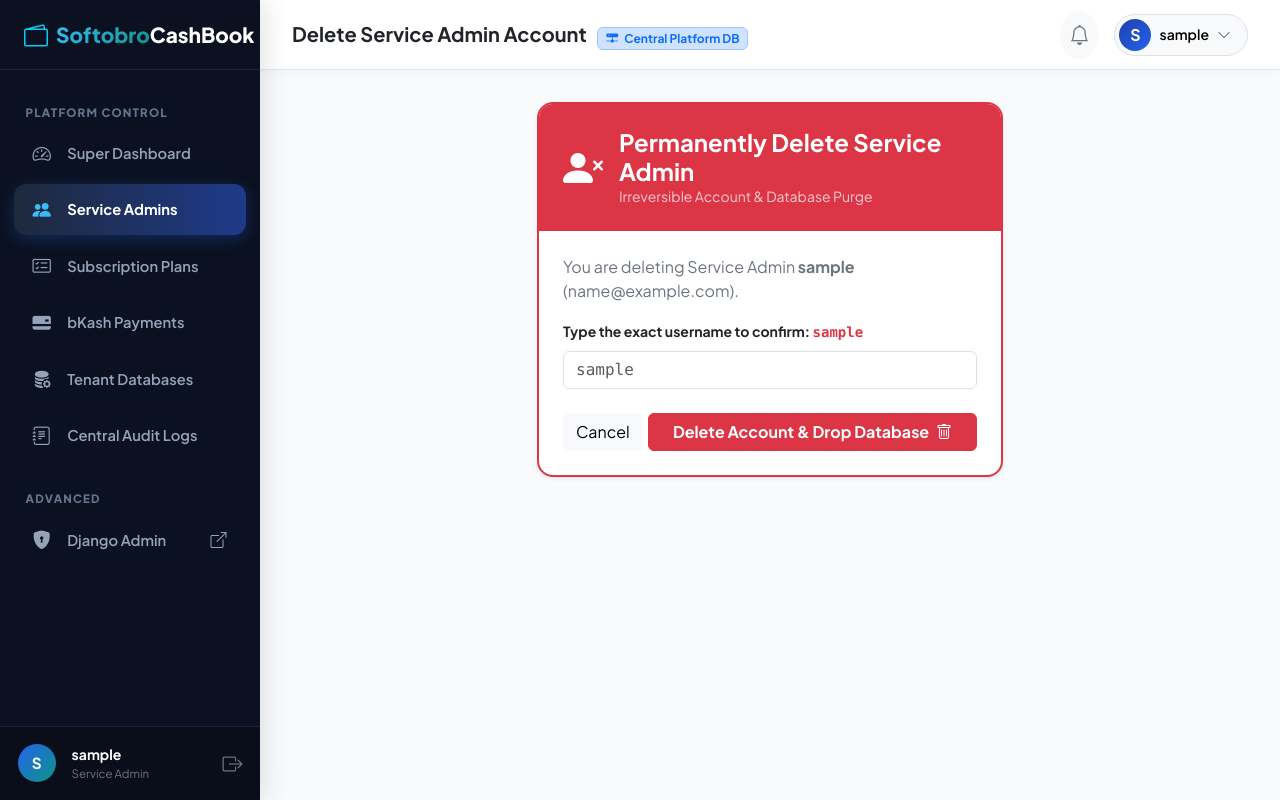
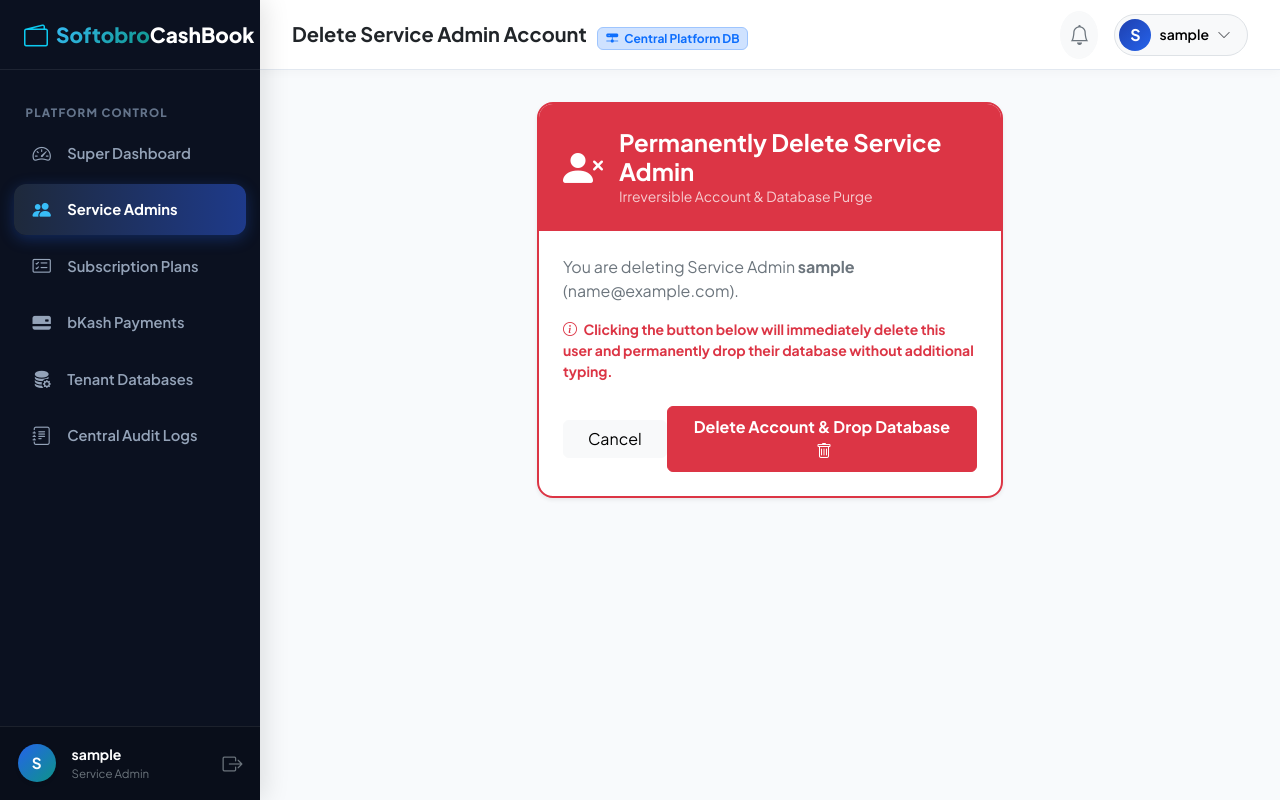
Before and after one commit to Fahim-Prionto/SoftobroCashbook, a Django app: page /superadmin/service-admins/1/delete/ in a window 1280 px wide. Run offline with Django 5.2, Linux system fonts and the light colour scheme; the visitor is signed in with stand-in values (Sample User, id 1); data comes from the database, SQL or seed files in the repository; data that the repository does not hold is empty.

Commit message:
Allow automatic tenant database deletion without typing confirmation, auto-provision on approval, ensure strict user data isolation, and remove Django Admin from sidebar

```diff
--- a/core/decorators.py
+++ b/core/decorators.py
@@ -48,8 +48,17 @@ def approved_service_admin_required(view_func):
         # Check tenant database status
         tenant = getattr(request.user, 'tenant', None)
         if not tenant or tenant.status != TenantStatus.PROVISIONED:
-            messages.warning(request, "Your isolated database is being set up. Please wait or check your payment status.")
-            return redirect('payments:payment_pending')
+            if request.user.status == AccountStatus.ACTIVE:
+                try:
+                    from tenants.provisioning import provision_tenant_database
+                    from core.utils import get_client_ip
+                    tenant = provision_tenant_database(request.user, actor=request.user, ip_address=get_client_ip(request))
+                except Exception:
+                    pass
+
+            if not tenant or tenant.status != TenantStatus.PROVISIONED:
+                messages.warning(request, "Your isolated database is being set up. Please wait or check your payment status.")
+                return redirect('payments:payment_pending')
 
         # Check subscription status
         subscription = getattr(request.user, 'subscription', None)
--- a/core/views.py
+++ b/core/views.py
@@ -179,6 +179,19 @@ def admin_service_admin_status_view(request, user_id):
         admin_user.status = new_status
         admin_user.save()
 
+        # If activated / approved, automatically provision tenant database if not already provisioned
+        if new_status == AccountStatus.ACTIVE:
+            tenant = getattr(admin_user, 'tenant', None)
+            if not tenant or tenant.status != TenantStatus.PROVISIONED:
+                try:
+                    from tenants.provisioning import provision_tenant_database
+                    from core.utils import get_client_ip
+                    provision_tenant_database(admin_user, actor=request.user, ip_address=get_client_ip(request))
+                    messages.success(request, f"Tenant database for '{admin_user.username}' was automatically created & provisioned.")
+                except Exception as e:
+                    logger.error(f"Auto-provisioning failed for {admin_user.username}: {e}", exc_info=True)
+                    messages.warning(request, f"Account activated, but tenant database provisioning encountered an issue: {e}")
+
         try:
             from core.utils import get_client_ip
             AuditLog.objects.create(
@@ -192,6 +205,9 @@ def admin_service_admin_status_view(request, user_id):
             pass
         messages.success(request, f"Status of '{admin_user.username}' changed to {admin_user.get_status_display()}.")
 
+    next_url = request.POST.get('next') or request.GET.get('next')
+    if next_url:
+        return redirect(next_url)
     return redirect('core:admin_service_admin_detail', user_id=admin_user.id)
 
 
@@ -206,11 +222,6 @@ def admin_service_admin_delete_view(request, user_id):
     tenant = getattr(admin_user, 'tenant', None)
 
     if request.method == 'POST':
-        confirm_text = request.POST.get('confirm_username', '').strip()
-        if confirm_text != admin_user.username:
-            messages.error(request, f"Username confirmation does not match '{admin_user.username}'. Deletion cancelled.")
-            return render(request, 'core/admin_delete_user_confirm.html', {'admin_user': admin_user, 'tenant': tenant})
-
         # Safely delete tenant database first
         if tenant:
             try:
@@ -239,7 +250,7 @@ def admin_service_admin_delete_view(request, user_id):
 
         username = admin_user.username
         admin_user.delete()
-        messages.success(request, f"Service Admin '{username}' and their isolated tenant database have been permanently deleted.")
+        messages.success(request, f"Service Admin '{username}' and their isolated tenant database have been automatically deleted.")
         return redirect('core:admin_service_admin_list')
 
     return render(request, 'core/admin_delete_user_confirm.html', {
--- a/templates/base_dashboard.html
+++ b/templates/base_dashboard.html
@@ -351,12 +351,6 @@
                             <i class="bi bi-journal-text"></i> Central Audit Logs
                         </a>
                     </div>
-                    <div class="sidebar-header mt-3">Advanced</div>
-                    <div class="sidebar-nav-item">
-                        <a href="/admin/" target="_blank" class="sidebar-nav-link">
-                            <i class="bi bi-shield-lock-fill"></i> Django Admin <i class="bi bi-box-arrow-up-right ms-auto fs-6"></i>
-                        </a>
-                    </div>
                 {% else %}
                     <!-- Service Admin Menu -->
                     <div class="sidebar-header">Cashbook Ledger</div>
--- a/templates/core/admin_delete_user_confirm.html
+++ b/templates/core/admin_delete_user_confirm.html
@@ -30,18 +30,15 @@
 
                 <form method="post">
                     {% csrf_token %}
-                    <div class="mb-4">
-                        <label class="form-label fw-bold small text-dark">
-                            Type the exact username to confirm: <span class="text-danger font-monospace">{{ admin_user.username }}</span>
-                        </label>
-                        <input type="text" name="confirm_username" class="form-control font-monospace" placeholder="{{ admin_user.username }}" required autocomplete="off">
-                    </div>
+                    <p class="text-danger fw-bold small mb-4">
+                        <i class="bi bi-info-circle me-1"></i> Clicking the button below will immediately delete this user and permanently drop their database without additional typing.
+                    </p>
 
-                    <div class="d-flex justify-content-between">
-                        <a href="{% url 'core:admin_service_admin_detail' admin_user.id %}" class="btn btn-light">
+                    <div class="d-flex justify-content-between align-items-center">
+                        <a href="{% url 'core:admin_service_admin_detail' admin_user.id %}" class="btn btn-light px-4">
                             Cancel
                         </a>
-                        <button type="submit" class="btn btn-danger px-4 fw-bold">
+                        <button type="submit" class="btn btn-danger px-4 py-2 fw-bold">
                             Delete Account & Drop Database <i class="bi bi-trash ms-1"></i>
                         </button>
                     </div>
--- a/tenants/middleware.py
+++ b/tenants/middleware.py
@@ -19,9 +19,31 @@ class TenantMiddleware:
         request.tenant = None
         user = getattr(request, 'user', None)
 
+        # Support DRF token authentication in middleware if session auth is not present
+        if not user or not user.is_authenticated:
+            auth_header = request.headers.get('Authorization', '') or request.META.get('HTTP_AUTHORIZATION', '')
+            if auth_header.startswith('Token '):
+                token_key = auth_header.split(' ', 1)[1].strip()
+                try:
+                    from rest_framework.authtoken.models import Token
+                    token = Token.objects.select_related('user').get(key=token_key)
+                    user = token.user
+                    request.user = user
+                except Exception:
+                    pass
+
         if user and user.is_authenticated and hasattr(user, 'is_service_admin') and user.is_service_admin:
             try:
                 tenant = getattr(user, 'tenant', None)
+
+                # If user is ACTIVE but tenant DB is not yet provisioned, auto-provision
+                if getattr(user, 'status', None) == 'ACTIVE' and (not tenant or tenant.status != TenantStatus.PROVISIONED):
+                    try:
+                        from tenants.provisioning import provision_tenant_database
+                        tenant = provision_tenant_database(user)
+                    except Exception as e:
+                        logger.error(f"On-the-fly tenant provisioning failed for user {user.id}: {e}")
+
                 if tenant and tenant.status == TenantStatus.PROVISIONED:
                     alias = ensure_tenant_database_registered(tenant)
                     set_current_tenant_alias(alias)
```
Also changed, not shown: softobrocashbook/settings.py (+4 -4 lines), templates/core/admin_service_admin_detail.html (+10 -5 lines), templates/core/admin_service_admin_list.html (+17 -4 lines), templates/payments/admin_payment_list.html (+15 -3 lines), templates/tenants/admin_delete_confirm.html (+6 -9 lines), templates/tenants/admin_tenant_detail.html (+6 -3 lines), templates/tenants/admin_tenant_list.html (+6 -3 lines), tenants/provisioning.py (+38 -16 lines), tenants/views.py (+2 -7 lines).
